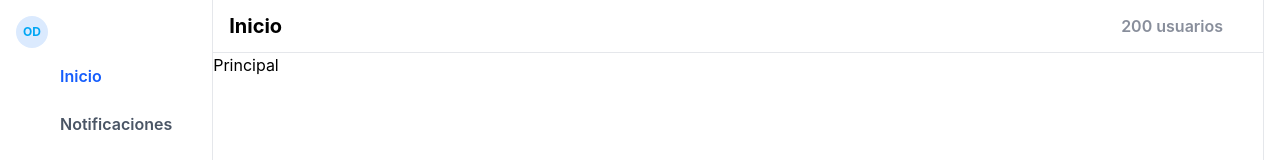
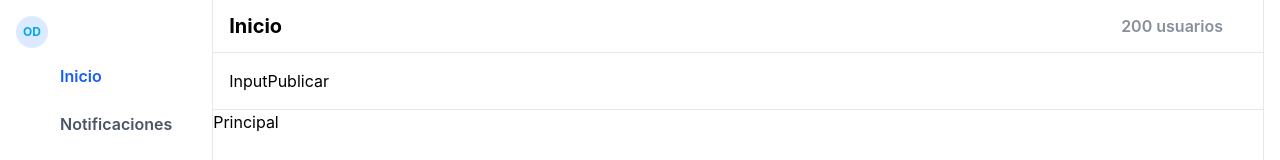
Before and after one commit to sronaal/red-social-app, a React app: page / in a window 1280 px wide. Shown: the top 160 px of the page. Built offline with nearby package versions, Linux system fonts and the light colour scheme; some icons are missing; the HTML template or start-up script is replaced by a standard one.

Commit message:
Agregar componente InputPublicar en HomePage para permitir la publicación de contenido

```diff
--- /dev/null
+++ b/src/components/HomePageComponent/InputPublicar.jsx
@@ -0,0 +1,6 @@
+
+export const InputPublicar = () => {
+  return (
+    <div className="p-4 border-b border-gray-200">InputPublicar</div>
+  )
+}
--- a/src/pages/HomePage.jsx
+++ b/src/pages/HomePage.jsx
@@ -1,5 +1,6 @@
 import { Icon } from "@iconify/react"
 import { Header } from "../components/HomePageComponent/Header"
+import { InputPublicar } from "../components/HomePageComponent/InputPublicar"
 
 export const HomePage = () => {
   return (
@@ -9,6 +10,9 @@ export const HomePage = () => {
           <div className="sticky top-0 z-10 border-b border-gray-200 dark:border-gray-600 px-4 py-3">
             <Header/>
           </div>
+          <div className="overflow-y-auto">
+              <InputPublicar/>
+            </div>
           Principal
         </article>
         <article>
```
